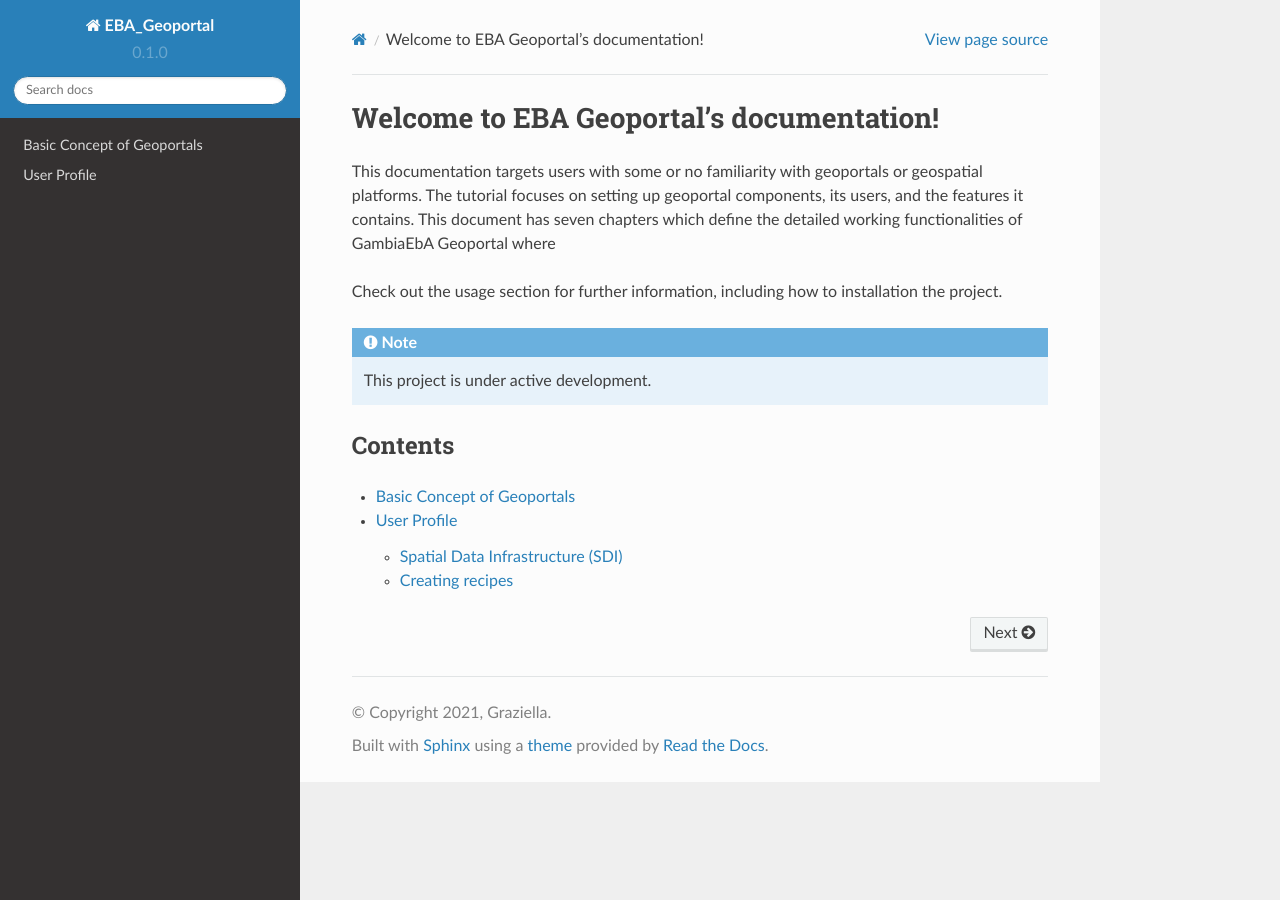
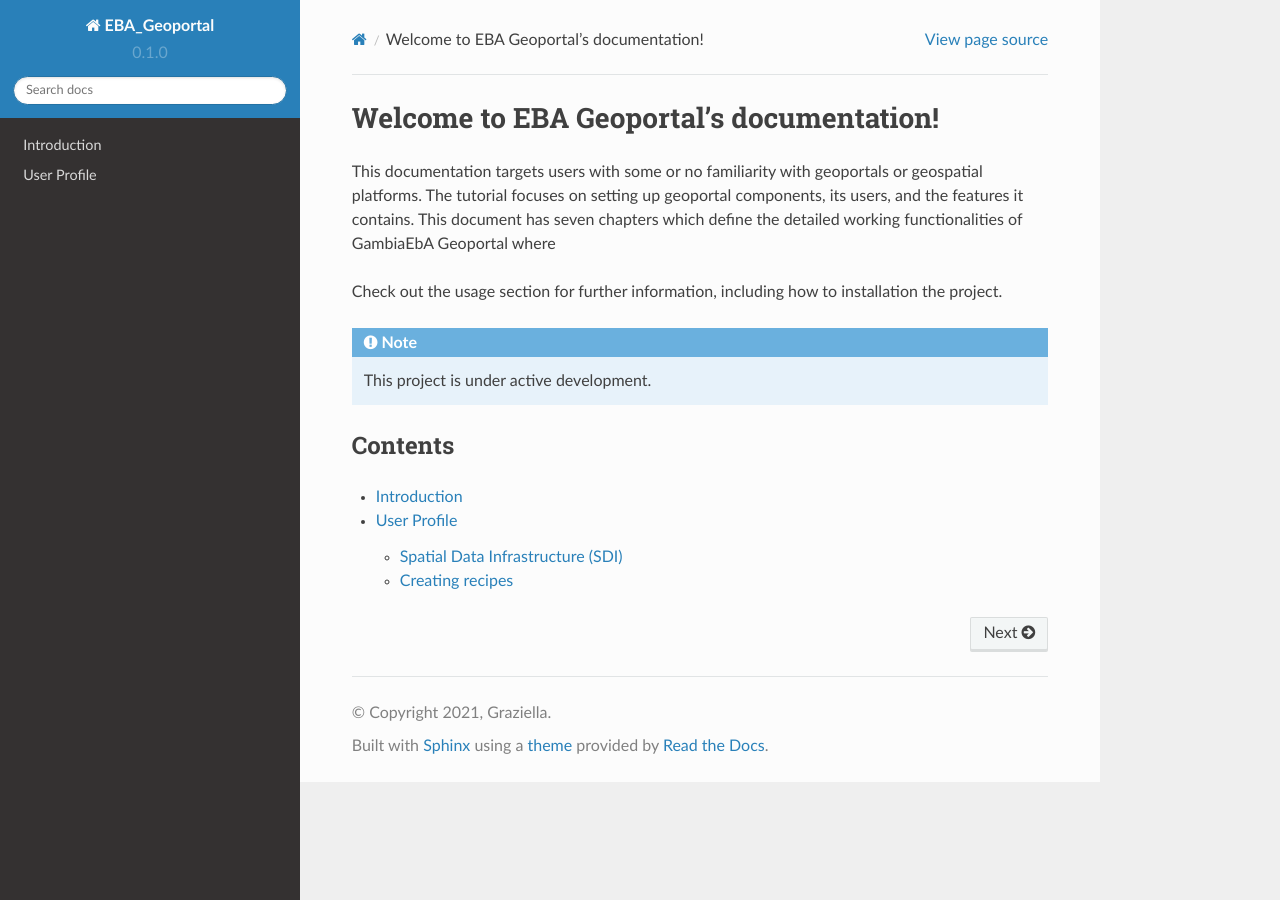
Before and after one commit to anjogu/ebageoportal-tutorial, a Sphinx documentation site: the page built from docs/source/index.rst, in a window 1280 px wide. Built offline with Sphinx 7.4.7 and the Read the Docs theme 2.0.0, drawn with Linux system fonts in a browser that asks for light colours.

Commit message:
chapter1 and 2 update

```diff
--- a/docs/source/Introduction.rst
+++ b/docs/source/Introduction.rst
@@ -3,7 +3,7 @@ Introduction
 
 .. _Introduction:
 
-Basic Concept of Geoportals
+Introduction
 ------------
 
 
```
